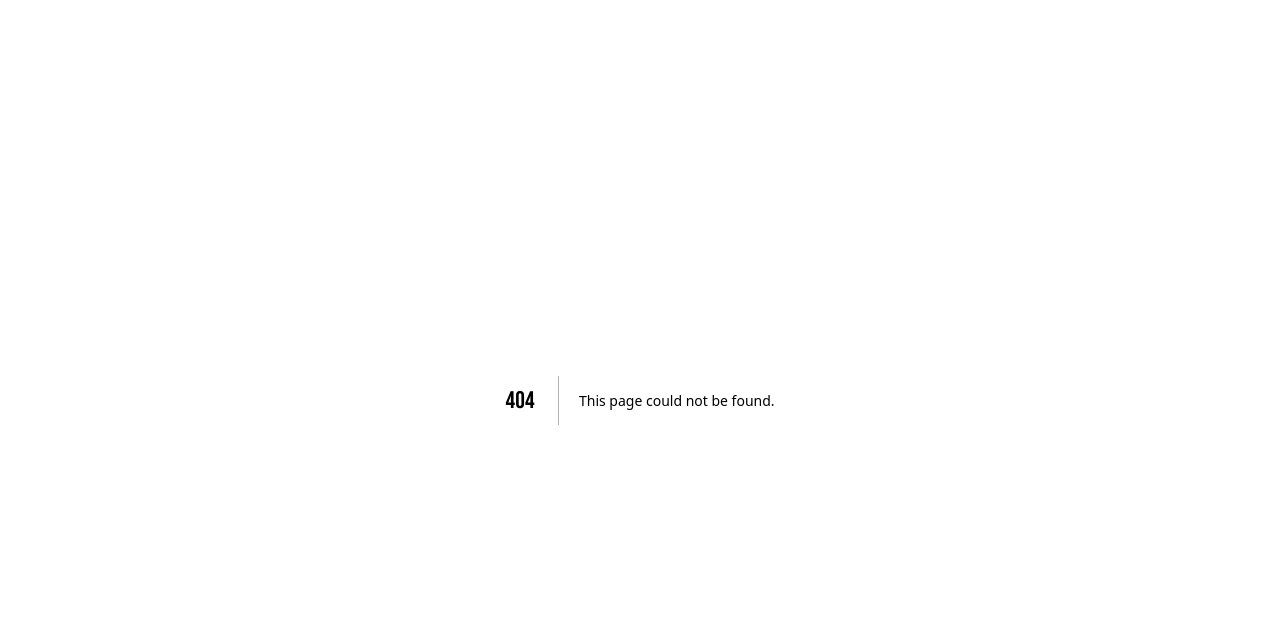
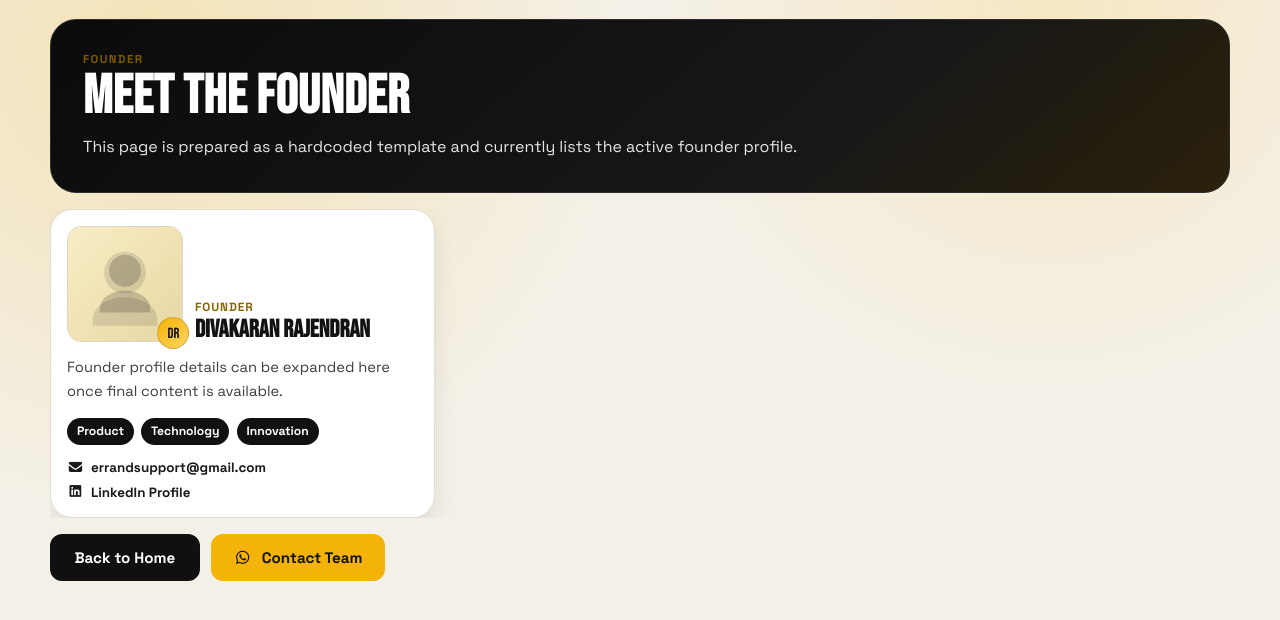
Before and after one commit to Madhukaran-R/errand, a Next.js app: page /errand/founders in a window 1280 px wide. Before the commit this address had no page. Shown: the top 620 px of the page. Built offline with nearby package versions, Linux system fonts and the light colour scheme.

Commit message:
Add founder profile route and fix static export paths

```diff
--- /dev/null
+++ b/app/founders/page.js
@@ -0,0 +1,81 @@
+const BASE_PATH = "/errand";
+
+const founders = [
+  {
+    id: "founder-1",
+    initials: "DR",
+    photo: `${BASE_PATH}/illustrations/founder-placeholder.svg`,
+    name: "Divakaran Rajendran",
+    role: "Founder",
+    bio: "Founder profile details can be expanded here once final content is available.",
+    email: "errandsupport@gmail.com",
+    linkedin: "https://www.linkedin.com/",
+    expertise: ["Product", "Technology", "Innovation"]
+  }
+];
+
+export const metadata = {
+  title: "Founder | Errand Service",
+  description: "Meet the founder behind Errand Service.",
+  alternates: {
+    canonical: "https://yourdomain.com/errand/founders/"
+  }
+};
+
+export default function FoundersPage() {
+  return (
+    <main className="site-v2 founders-page">
+      <section className="founders-hero" aria-label="Founder introduction">
+        <p className="eyebrow">Founder</p>
+        <h1>Meet The Founder</h1>
+        <p className="founders-hero-copy">
+          This page is prepared as a hardcoded template and currently lists the active founder profile.
+        </p>
+      </section>
+
+      <section className="founders-grid" aria-label="Founder profile">
+        {founders.map((founder) => (
+          <article key={founder.id} className="founder-card">
+            <div className="founder-head">
+              <div className="founder-photo-wrap">
+                <img className="founder-photo" src={founder.photo} alt={`${founder.name} profile`} loading="lazy" />
+                <span className="founder-avatar-badge" aria-hidden="true">{founder.initials}</span>
+              </div>
+              <div>
+                <p className="founder-role">{founder.role}</p>
+                <h2>{founder.name}</h2>
+              </div>
+            </div>
+
+            <p className="founder-bio">{founder.bio}</p>
+
+            <div className="founder-tags" aria-label="Founder strengths">
+              {(founder.expertise || []).map((item) => (
+                <span key={`${founder.id}-${item}`}>{item}</span>
+              ))}
+            </div>
+
+            <div className="founder-links">
+              <a href={`mailto:${founder.email}`}>
+                <i className="fa-solid fa-envelope" aria-hidden="true" />
+                {founder.email}
+              </a>
+              <a href={founder.linkedin} target="_blank" rel="noreferrer">
+                <i className="fa-brands fa-linkedin" aria-hidden="true" />
+                LinkedIn Profile
+              </a>
+            </div>
+          </article>
+        ))}
+      </section>
+
+      <section className="founders-actions" aria-label="Founders page actions">
+        <a className="btn-dark" href={`${BASE_PATH}/`}>Back to Home</a>
+        <a className="btn-brand" href="https://wa.me/919944006016" target="_blank" rel="noreferrer">
+          <i className="fa-brands fa-whatsapp" aria-hidden="true" />
+          Contact Team
+        </a>
+      </section>
+    </main>
+  );
+}
--- a/app/globals.css
+++ b/app/globals.css
@@ -1699,6 +1699,155 @@ h1 {
 .footer-policies a { color: #d0d0d0; text-decoration: none; }
 .footer-policies a:hover { color: #ffffff; }
 
+/* ─── FOUNDERS PAGE ─── */
+.founders-page {
+  padding-top: 1.2rem;
+}
+
+.founders-hero {
+  background: linear-gradient(140deg, #0b0b0b 0%, #171717 65%, #2b210b 100%);
+  border: 1px solid #2e2e2e;
+  border-radius: calc(var(--radius) + 6px);
+  padding: clamp(1.3rem, 3vw, 2rem);
+  color: #ffffff;
+}
+
+.founders-hero h1 {
+  margin: 0.4rem 0 0;
+  font-size: clamp(2rem, 6vw, 3.4rem);
+}
+
+.founders-hero-copy {
+  margin: 0.7rem 0 0;
+  max-width: 70ch;
+  color: #e7e7e7;
+  line-height: 1.6;
+}
+
+.founders-grid {
+  margin-top: 1rem;
+  display: grid;
+  grid-template-columns: repeat(3, minmax(0, 1fr));
+  gap: 0.8rem;
+}
+
+.founder-card {
+  background: #ffffff;
+  border: 1px solid #e4dccf;
+  border-radius: calc(var(--radius) + 2px);
+  padding: 1rem;
+  display: grid;
+  gap: 0.9rem;
+  box-shadow: 0 10px 24px rgba(0, 0, 0, 0.08);
+}
+
+.founder-head {
+  display: flex;
+  align-items: flex-end;
+  gap: 0.75rem;
+}
+
+.founder-photo-wrap {
+  position: relative;
+  width: 7.25rem;
+  height: 7.25rem;
+  flex-shrink: 0;
+}
+
+.founder-photo {
+  width: 100%;
+  height: 100%;
+  object-fit: cover;
+  border-radius: 14px;
+  border: 1px solid #dfd5c4;
+  background: #f3eee0;
+}
+
+.founder-avatar-badge {
+  position: absolute;
+  bottom: -0.45rem;
+  right: -0.4rem;
+  min-width: 2rem;
+  height: 2rem;
+  padding: 0 0.38rem;
+  border-radius: 999px;
+  display: inline-flex;
+  align-items: center;
+  justify-content: center;
+  font-family: var(--font-display), Impact, sans-serif;
+  font-size: 0.92rem;
+  color: #111111;
+  background: linear-gradient(140deg, #f3b308 0%, #ffd561 100%);
+  border: 1px solid rgba(17, 17, 17, 0.16);
+}
+
+.founder-role {
+  margin: 0;
+  font-size: 0.74rem;
+  color: #876500;
+  text-transform: uppercase;
+  letter-spacing: 0.08em;
+  font-weight: 700;
+}
+
+.founder-card h2 {
+  margin: 0.25rem 0 0;
+  font-family: var(--font-display), Impact, sans-serif;
+  font-size: 1.55rem;
+  line-height: 0.95;
+  color: #121212;
+}
+
+.founder-bio {
+  margin: 0;
+  color: #3d3d3d;
+  line-height: 1.6;
+  font-size: 0.92rem;
+}
+
+.founder-tags {
+  display: flex;
+  flex-wrap: wrap;
+  gap: 0.45rem;
+}
+
+.founder-tags span {
+  background: #111111;
+  color: #ffffff;
+  border-radius: 999px;
+  padding: 0.35rem 0.62rem;
+  font-size: 0.76rem;
+  font-weight: 700;
+}
+
+.founder-links {
+  display: grid;
+  gap: 0.45rem;
+}
+
+.founder-links a {
+  width: fit-content;
+  display: inline-flex;
+  align-items: center;
+  gap: 0.45rem;
+  color: #1a1a1a;
+  text-decoration: none;
+  font-size: 0.84rem;
+  font-weight: 700;
+  transition: color 150ms ease;
+}
+
+.founder-links a:hover {
+  color: #000000;
+}
+
+.founders-actions {
+  margin-top: 1rem;
+  display: flex;
+  flex-wrap: wrap;
+  gap: 0.7rem;
+}
+
 a:focus-visible,
 button:focus-visible,
 input:focus-visible,
@@ -1932,6 +2081,7 @@ textarea:focus-visible {
   .hero-img { height: clamp(280px, 44vw, 390px); }
   .service-grid-v2 { grid-template-columns: repeat(3, minmax(0, 1fr)); }
   .why-grid { grid-template-columns: repeat(3, minmax(0, 1fr)); }
+  .founders-grid { grid-template-columns: repeat(2, minmax(0, 1fr)); }
   .pricing-layout { grid-template-columns: 1fr; }
   .pricing-notes { min-width: 0; }
   .contact-v2 { grid-template-columns: 1fr; }
@@ -1991,6 +2141,13 @@ textarea:focus-visible {
   .hero-img { height: 180px; }
   .service-grid-v2 { grid-template-columns: 1fr; }
   .why-grid { grid-template-columns: 1fr; }
+  .founders-grid { grid-template-columns: 1fr; }
+  .founder-photo-wrap { width: 6rem; height: 6rem; }
+  .founder-card { padding: 0.85rem; }
+  .founder-card h2 { font-size: 1.35rem; }
+  .founders-actions { flex-direction: column; }
+  .founders-actions .btn-dark,
+  .founders-actions .btn-brand { width: 100%; }
   .hero-trust { flex-direction: column; align-items: flex-start; }
   .email-intake-grid { grid-template-columns: 1fr; }
   .contact-v2 { padding: 0.8rem; }
--- a/app/layout.js
+++ b/app/layout.js
@@ -97,7 +97,7 @@ export const metadata = {
     }
   },
 
-  manifest: "/manifest.json",
+  manifest: "/errand/manifest.json",
 
   icons: {
     icon: "/errand/favicon.gif",
@@ -156,7 +156,7 @@ export default function RootLayout({ children }) {
         <link rel="icon" type="image/gif" href="/errand/favicon.gif" />
         <link rel="shortcut icon" type="image/gif" href="/errand/favicon.gif" />
         <link rel="apple-touch-icon" href="/errand/favicon.gif" sizes="180x180" />
-        <link rel="manifest" href="/manifest.json" />
+        <link rel="manifest" href="/errand/manifest.json" />
 
         {/* Canonical & Alternates */}
         <link rel="canonical" href="https://yourdomain.com/errand/" />
--- a/app/page.js
+++ b/app/page.js
@@ -194,6 +194,7 @@ const navLinks = [
   { label: "Services", href: "#services" },
   { label: "Pricing", href: "#pricing" },
   { label: "How It Works", href: "#how-it-works" },
+  { label: "Founders", href: `${BASE_PATH}/founders/` },
   { label: "Become a Rider", href: "#rider" },
   { label: "Contact Us", href: "#contact" }
 ];
@@ -244,6 +245,7 @@ const footerQuickLinks = [
   { label: "Services", href: "#services" },
   { label: "Pricing", href: "#pricing" },
   { label: "How It Works", href: "#how-it-works" },
+  { label: "Founders", href: `${BASE_PATH}/founders/` },
   { label: "Become a Rider", href: "#rider" },
   { label: "Contact Us", href: "#contact" }
 ];
--- a/jsconfig.json
+++ b/jsconfig.json
@@ -1,5 +1,6 @@
 {
   "compilerOptions": {
+    "ignoreDeprecations": "6.0",
     "baseUrl": ".",
     "paths": {
       "@/*": [
```
Also changed, not shown: public/illustrations/founder-placeholder.svg (added).
